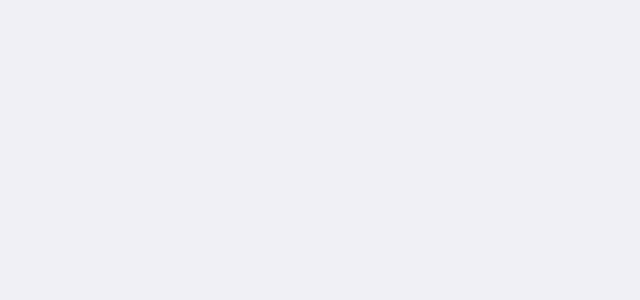
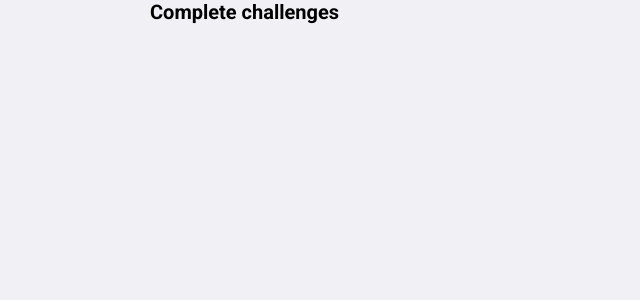
Before and after one commit to jardellins/knowledge, a React (Create React App) app: page /finished in a window 1280 px wide. Shown: the top 300 px of the page, without its empty margins (0-640 px from the left). Built offline with nearby package versions, Linux system fonts and the light colour scheme.

Commit message:
Created page finished/get values from localStorage

```diff
--- /dev/null
+++ b/src/dtos/storage/finishedDTO.ts
@@ -0,0 +1,10 @@
+import React from "react";
+import { AnswersProps, QuestionsProps } from "../answered/questionAnsweredDTO";
+
+export type CompleteChallengeProps = {
+    amount: number;
+    allQuestions: QuestionsProps[];
+    pick: AnswersProps[];
+    correctAnswers: number;
+    date: string;
+}
--- /dev/null
+++ b/src/pages/Finished/index.tsx
@@ -0,0 +1,36 @@
+import React, { useState } from 'react';
+import { COLLECTION_CHALLENGES } from '../../configs/storage';
+import { CompleteChallengeProps } from '../../dtos/storage/finishedDTO';
+
+import './styles.css';
+
+const Finished = () => {
+  const [challenges, setChallenges] = useState<CompleteChallengeProps[]>(() => {
+    const storageChallenges = localStorage.getItem(COLLECTION_CHALLENGES)
+
+    if(storageChallenges) {
+      return JSON.parse(storageChallenges)
+    }
+
+    return []
+  })
+
+  return (
+      <div className="challenges-container">
+        <div>
+          <h1>Complete challenges</h1>
+        </div>
+
+        {challenges &&
+        challenges.map((challenges, index) => {
+          return (
+            <div key={index}>
+              <span>Completed at {challenges.date}</span>
+            </div>
+          )
+        })}
+      </div>
+    )
+}
+
+export default Finished;
--- a/src/pages/Home/index.tsx
+++ b/src/pages/Home/index.tsx
@@ -1,11 +1,11 @@
 import React, { useState } from "react";
-import { useHistory } from "react-router-dom";
+import { Link, useHistory } from "react-router-dom";
 import { FormatListNumbered } from "@material-ui/icons";
 
 import chooseImage from "../../assets/images/choose.svg";
+import { UseData } from "../../context/UseQuestions";
 
 import "./styles.css";
-import { UseData } from "../../context/UseQuestions";
 
 const Home = () => {
   const { context } = UseData();
@@ -28,7 +28,7 @@ const Home = () => {
     <>
       <header>
         <div>
-          <a href="#">finished challenges</a>
+          <Link to="finished">finished challenges</Link>
         </div>
       </header>
 
--- a/src/pages/Home/styles.css
+++ b/src/pages/Home/styles.css
@@ -80,7 +80,6 @@ header > div {
   display: flex;
   align-items: center;
 
-  border: 1px solid var(--green);
   border-radius: 0.8rem;
 
   padding-left: 1rem;
--- a/src/pages/Result/index.tsx
+++ b/src/pages/Result/index.tsx
@@ -1,33 +1,52 @@
-import React from "react";
+import React, { useEffect, useState } from "react";
 import { useHistory } from "react-router";
 import Card from "../../components/Card";
 import { COLLECTION_CHALLENGES } from "../../configs/storage";
 import { UseData } from "../../context/UseQuestions";
+import { CompleteChallengeProps } from "../../dtos/storage/finishedDTO";
 
 import "./styles.css";
 
 const Result = () => {
+  const [storageChallenges, setStorageChallenges] = useState<CompleteChallengeProps[]>(() => {
+    const storageChallenges = localStorage.getItem(COLLECTION_CHALLENGES);
+
+    if (storageChallenges) {
+      console.log(JSON.parse(storageChallenges));
+      return JSON.parse(storageChallenges);
+    }
+
+    return [];
+  });
+
   const history = useHistory();
 
   const { context } = UseData();
-  const { amount, allQuestions, pick, correctAnswers, handleResetValues } = context;
+  const { amount, allQuestions, pick, correctAnswers, handleResetValues } =
+    context;
 
-  const handleFinishedChallenge = () => {
+  useEffect(() => {
     const date = new Date();
     const data = {
       amount,
       allQuestions,
       pick,
       correctAnswers,
-      date: date.toLocaleString()
-    }
+      date: date.toLocaleString(),
+    };
 
-    localStorage.setItem(COLLECTION_CHALLENGES, JSON.stringify(data))
+    setStorageChallenges((prev) => [...prev, data]);
+  }, [])
 
-    handleResetValues()
-    history.replace('/')
-  }
+  const handleFinishedChallenge = () => {
 
+    localStorage.setItem(
+      COLLECTION_CHALLENGES,
+      JSON.stringify(storageChallenges)
+    );
+    handleResetValues();
+    history.replace("/");
+  };
 
   return (
     <div className="result-container">
@@ -50,7 +69,7 @@ const Result = () => {
         })}
       </div>
 
-        <button onClick={handleFinishedChallenge}>Save</button>
+      <button onClick={handleFinishedChallenge}>Save</button>
     </div>
   );
 };
--- a/src/routes/index.tsx
+++ b/src/routes/index.tsx
@@ -4,6 +4,7 @@ import { Route, Switch } from 'react-router-dom'
 import Home from '../pages/Home'
 import Questions from '../pages/Questions'
 import Result from '../pages/Result'
+import Finished from '../pages/Finished'
 
 const Routes = () => {
     return (
@@ -11,6 +12,7 @@ const Routes = () => {
             <Route path="/" exact component={Home} />
             <Route path="/questions" exact component={Questions} />
             <Route path="/result" exact component={Result} />
+            <Route path="/finished" exact component={Finished} />
         </Switch>
     )
 }
```
Also changed, not shown: src/pages/Finished/styles.css (added).
